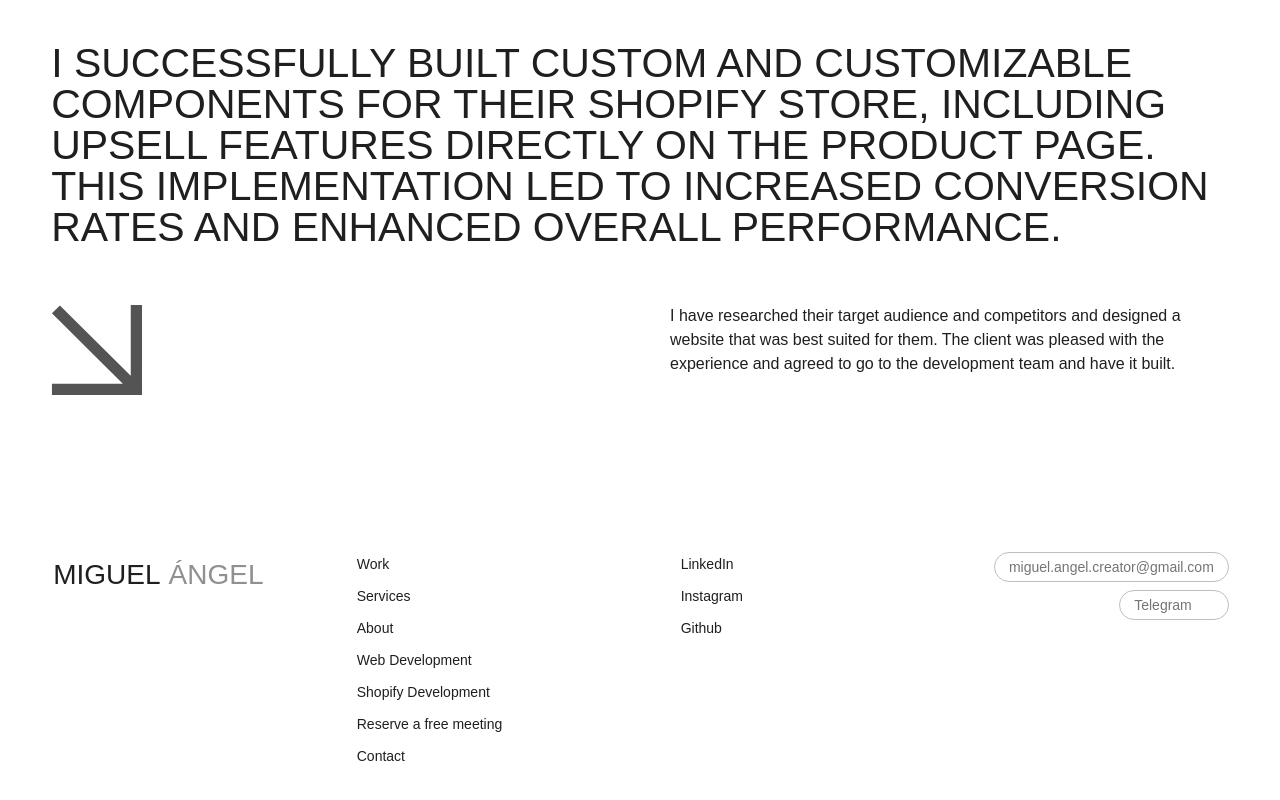
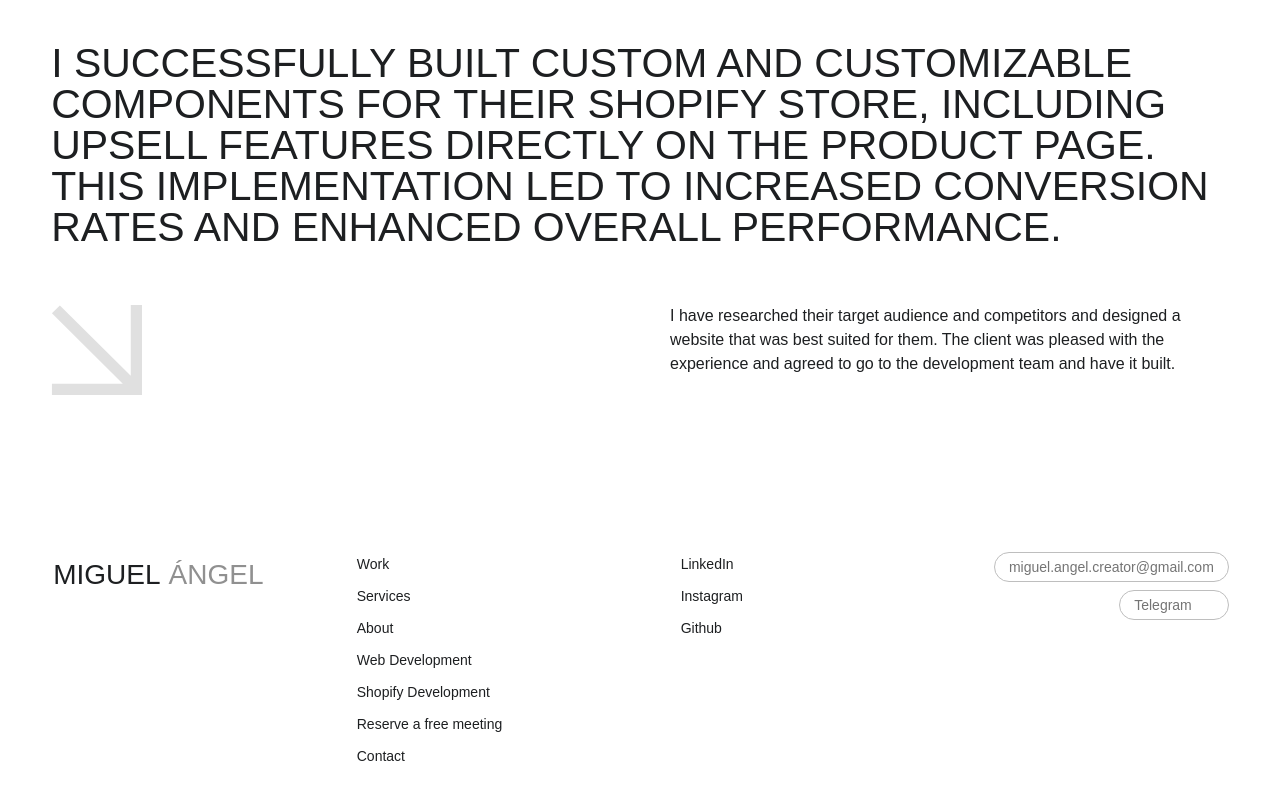
Before and after one commit to muchisx/v1_the_tiger, a React (Vite) app: page /work/diamond-mattress in a window 1280 px wide. Shown: the part 857-1657 px from the top of the page. Built offline with nearby package versions, Linux system fonts and the light colour scheme; some icons are missing; a web font is replaced by a local one.

Commit message:
tweaks on SplitContent and Job Page

```diff
--- a/src/components/SplitContent/SplitContent.tsx
+++ b/src/components/SplitContent/SplitContent.tsx
@@ -1,9 +1,9 @@
 // Dependencies
-import { useRef, Children, type ReactNode } from 'react';
+import { useRef, Children } from 'react';
 import { useScroll, useSpring, useTransform } from 'framer-motion';
 import { css } from 'styled-components';
 // Types
-import { Props } from './SplitContent.types';
+import { Props, SplitContentCustomProps } from './SplitContent.types';
 // Components
 import Button from '../shared/Button/Button';
 import Section from '../shared/Section/Section';
@@ -22,17 +22,6 @@
   CardsContainer,
 } from './SplitContent.styles';
 
-type ChildrenProps = { children: ReactNode };
-
-function SplitContentCustomFirst({ children }: ChildrenProps) {
-  // eslint-disable-next-line react/jsx-no-useless-fragment
-  return <>{children}</>;
-}
-function SplitContentCustomSecond({ children }: ChildrenProps) {
-  // eslint-disable-next-line react/jsx-no-useless-fragment
-  return <>{children}</>;
-}
-
 function SplitContent(props: Props) {
   const { leftContent, rightContent, customStyles, contain, children } = props;
   const { topButton, leftTexts, backgroundShape, buttonsLabel, leftButtons, maskedImageURL, leftHeading } =
@@ -40,22 +29,14 @@
   const { rightHeading, rightButtons, rightTexts, cards } = rightContent || {};
 
   // 1️⃣ Filtering of {children} because one goes in the left and another in the right
-  // This uses the custom exported components in the bottom of the file to make it work
+  // This uses the custom exported component in the bottom of the file to make it work
   // Any other use of children will be ignored if not used with these components
   // -------------------------- --------------------------
-  const firstCustomChild = Children.map(children, (child) => (child?.type === SplitContentCustomFirst ? child : null));
-  const secondCustomChild = Children.map(children, (child) =>
-    child?.type === SplitContentCustomSecond ? child : null
-  );
-
-  // if (Array.isArray(children)) {
-  //   firstCustomChild = children.find((child) => child.type.name === 'SplitContentCustomFirst');
-  //   secondCustomChild = children.find((child) => child.type.name === 'SplitContentCustomSecond');
-  // } else {
-  //   firstCustomChild = children?.type.name === 'SplitContentCustomFirst' && children;
-  //   secondCustomChild = children?.type.name === 'SplitContentCustomSecond' && children;
-  // }
-
+  // TODO : Make this trully only accept the custom component,
+  // TODO : So far it takes any component aslong as it has a 'location' prop
+  // TODO : with a value that matches the check below.
+  const leftCustomChild = Children.map(children, (child) => (child?.props.location === 'first' ? child : null))?.[0];
+  const rightCustomChild = Children.map(children, (child) => (child?.props.location === 'second' ? child : null))?.[0];
   // -------------------------- --------------------------
 
   // 2️⃣ Render Validations
@@ -69,8 +50,8 @@
     leftButtons ||
     maskedImageURL ||
     leftHeading ||
-    firstCustomChild;
-  const renderRightContent = rightHeading || rightButtons || rightTexts || cards || secondCustomChild;
+    leftCustomChild;
+  const renderRightContent = rightHeading || rightButtons || rightTexts || cards || rightCustomChild;
 
   if (!renderLeftContent && !renderRightContent) {
     throw new Error('SplitContent: top-level children must exist');
@@ -102,7 +83,7 @@
           {topButton && <Button {...topButton} />}
           {leftHeading && <Heading {...leftHeading} />}
 
-          {firstCustomChild && firstCustomChild}
+          {leftCustomChild && leftCustomChild}
 
           {leftTexts?.length && leftTexts.map((textProps) => <Text key={textProps.id} {...textProps} />)}
 
@@ -125,7 +106,7 @@
         <SubSection className="split-content__second">
           {rightHeading && <Heading {...rightHeading} />}
 
-          {secondCustomChild && secondCustomChild}
+          {rightCustomChild && rightCustomChild}
 
           {rightTexts?.length && rightTexts.map((textProps) => <Text key={textProps.id} {...textProps} />)}
 
@@ -156,5 +137,9 @@
   );
 }
 
-export { SplitContentCustomFirst, SplitContentCustomSecond };
+function SplitContentCustom({ children }: SplitContentCustomProps) {
+  // eslint-disable-next-line react/jsx-no-useless-fragment
+  return <>{children}</>;
+}
+export { SplitContentCustom };
 export default SplitContent;
--- a/src/components/SplitContent/SplitContent.types.tsx
+++ b/src/components/SplitContent/SplitContent.types.tsx
@@ -1,3 +1,4 @@
+import { type ReactNode } from 'react';
 import { type FlattenSimpleInterpolation } from 'styled-components';
 import { type Props as ButtonProps } from '../shared/Button/Button.types';
 import { type Props as TextProps } from '../shared/Text/Text.types';
@@ -40,3 +41,8 @@
 export type SubSectionProps = {
   maskedImageURL?: Props['leftContent']['maskedImageURL'];
 };
+
+export type SplitContentCustomProps = {
+  children: ReactNode;
+  location: 'first' | 'second';
+};
--- a/src/pages/Job.tsx
+++ b/src/pages/Job.tsx
@@ -5,7 +5,7 @@
 import ImageBanner from '../components/ImageBanner/ImageBanner';
 import Heading from '../components/shared/Heading/Heading';
 import Section from '../components/shared/Section/Section';
-import SplitContent, { SplitContentCustomFirst } from '../components/SplitContent/SplitContent';
+import SplitContent, { SplitContentCustom } from '../components/SplitContent/SplitContent';
 import ImageResponsive from '../components/shared/ImageResponsive/ImageResponsive';
 // Styled Components
 import customImageBannerStyles from './content/Job/job.styles';
@@ -32,9 +32,10 @@
     return null;
   }
 
-  const { jobRole, jobSerial, jobTitle, jobYear, jobAllies, heroBannerImage, jobFeaturedPhrase } = jobData;
+  const { jobRole, jobSerial, jobTitle, jobYear, jobAllies, heroBannerImage, jobFeaturedPhrase, jobAdditionalInfo } =
+    jobData;
 
-  const bottomContent: ImageBannerProps['bottomContent'] = [
+  const heroBannerBottom: ImageBannerProps['bottomContent'] = [
     {
       title: 'PROJECT',
       info: jobSerial,
@@ -53,20 +54,13 @@
     },
   ];
 
-  const firstSplitContent: SplitContentProps = {
-    leftContent: {
-      maskedImageURL: arrowDownRight,
-    },
-    rightContent: {
-      rightTexts: [
-        {
-          id: 1,
-          children:
-            // eslint-disable-next-line max-len
-            'I have researched their target audience and competitors and designed a website that was best suited for them. The client was pleased with the experience and agreed to go to the development team and have it built.',
-        },
-      ],
-    },
+  const jobAdditionalInfoContent: SplitContentProps['rightContent'] = {
+    rightTexts: [
+      {
+        id: 1,
+        children: jobAdditionalInfo,
+      },
+    ],
   };
 
   return (
@@ -77,21 +71,21 @@
         enableParallax
         height="100lvh"
         imgOverlayColor="rgba(0,0,0,0.36)"
-        bottomContent={bottomContent}
+        bottomContent={heroBannerBottom}
         heading={{ text: jobTitle, headingLevel: 'h1', fontSize: 'clamp(3rem, 6vw, 14rem)' }}
       />
       <Section contain="margin" enableGutter marginTop={100}>
         <Heading className="uppercase" text={jobFeaturedPhrase} fontSize="clamp(24px, 3.2vw, 46px)" />
       </Section>
-      <SplitContent leftContent={{}} rightContent={firstSplitContent.rightContent}>
-        <SplitContentCustomFirst>
+      <SplitContent leftContent={{}} rightContent={jobAdditionalInfoContent} contain="margin">
+        <SplitContentCustom location="first">
           <ImageResponsive
             src={arrowDownRight}
             width="clamp(80px, 20vw, 92px)"
             height="clamp(80px, 20vw, 92px)"
             fit="contain"
           />
-        </SplitContentCustomFirst>
+        </SplitContentCustom>
       </SplitContent>
     </main>
   );
--- a/src/pages/content/Job/job.data.tsx
+++ b/src/pages/content/Job/job.data.tsx
@@ -15,6 +15,8 @@
     heroBannerImage: diamondBanner,
     jobFeaturedPhrase:
       'I successfully built custom and customizable components for their Shopify Store, including upsell features directly on the product page. This implementation led to increased conversion rates and enhanced overall performance.',
+    jobAdditionalInfo:
+      'I have researched their target audience and competitors and designed a website that was best suited for them. The client was pleased with the experience and agreed to go to the development team and have it built.',
   },
 ];
 
--- a/src/pages/content/Job/job.types.tsx
+++ b/src/pages/content/Job/job.types.tsx
@@ -9,4 +9,5 @@
   jobYear: string;
   heroBannerImage: ImageBannerProps['src'];
   jobFeaturedPhrase: string;
+  jobAdditionalInfo: string;
 };
```
Also changed, not shown: src/assets/svgs/arrow_down-right.svg.
